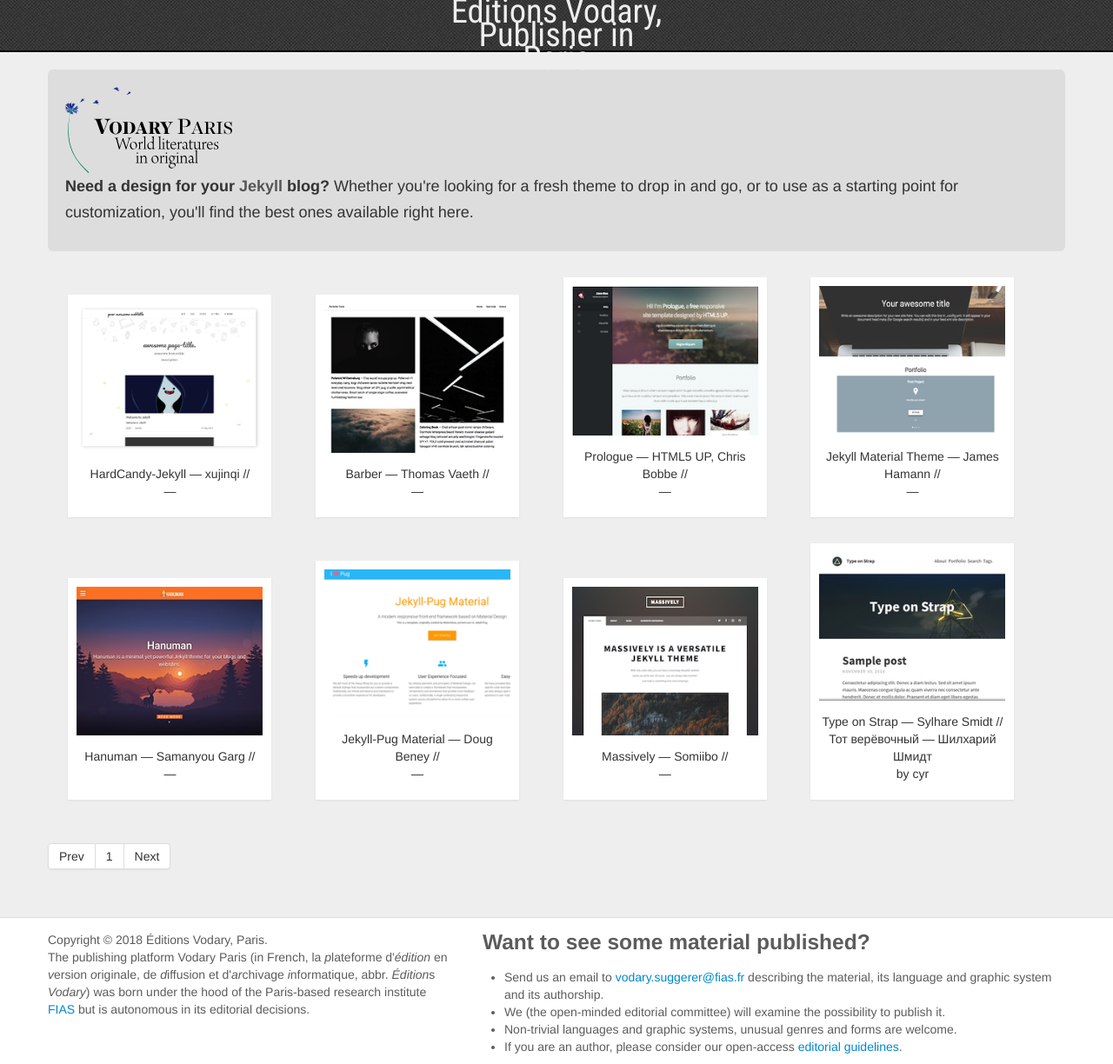
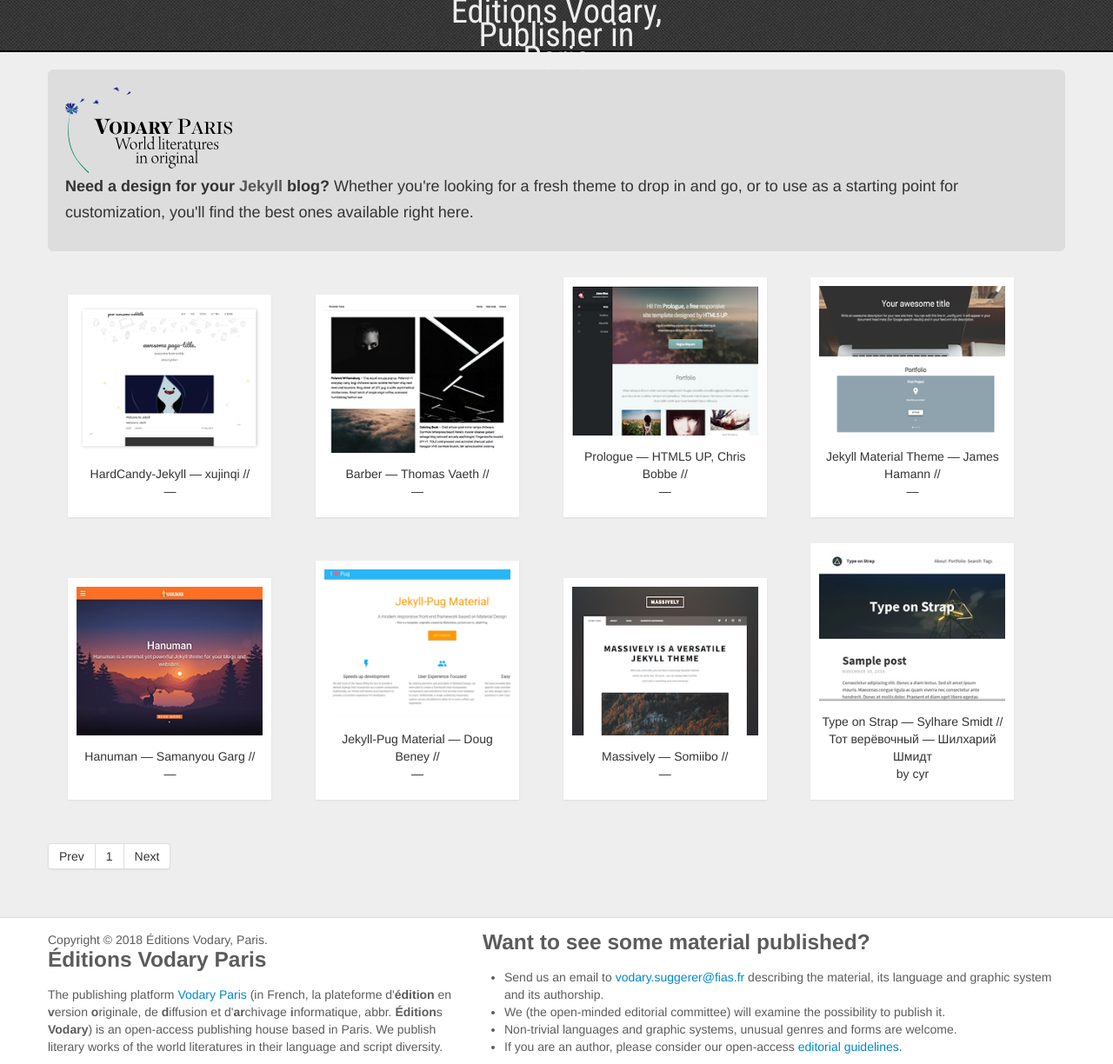
Before and after one commit to mlare/vodary, a Jekyll site: the page built from index.html, in a window 1280 px wide. Shown: the whole page at 87% size. Built offline with Jekyll 4.4.1, drawn with Linux system fonts in a browser that asks for light colours; Markdown is read by kramdown in place of the engine named in the settings; the list of posts is cut into pages by our own code.

Commit message:
Update default.html

```diff
--- a/_layouts/default.html
+++ b/_layouts/default.html
@@ -55,8 +55,9 @@
 
         <div class="span5 copyright">
           Copyright &copy; {{ site.time | date: '%Y' }} Éditions Vodary, Paris.
-          <br>The publishing platform Vodary Paris (in French, la <i>p</i>lateforme d'<i>édition</i> en <i>v</i>ersion <i>o</i>riginale, de <i>d</i>iffusion et d'<i>ar</i>chivage <i>i</i>nformatique, abbr. <i>Édition</i>s <i>Vodary</i>)
-        was born under the hood of the Paris-based research institute <a href="https://fias.fr">FIAS</a> but is autonomous in its editorial decisions.
+          <h3>Éditions Vodary Paris</h3>
+          <p>The publishing platform <a href="https://vodary.fias.fr">Vodary Paris</a> (in French, la plateforme d'<strong>édition</strong> en <strong>v</strong>ersion <strong>o</strong>riginale, de <strong>d</strong>iffusion et d'<strong>ar</strong>chivage <strong>i</strong>nformatique, abbr. <strong>Édition</strong>s <strong>Vodary</strong>)
+        is an open-access publishing house based in Paris. We publish literary works of the world literatures in their language and script diversity.</p>
         </div>
 
         <div class="span7">
```
